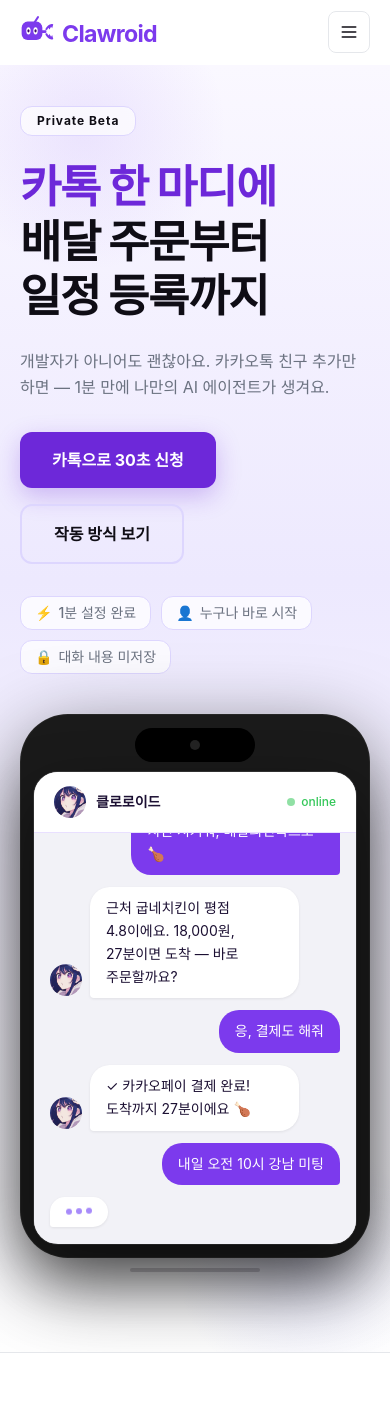
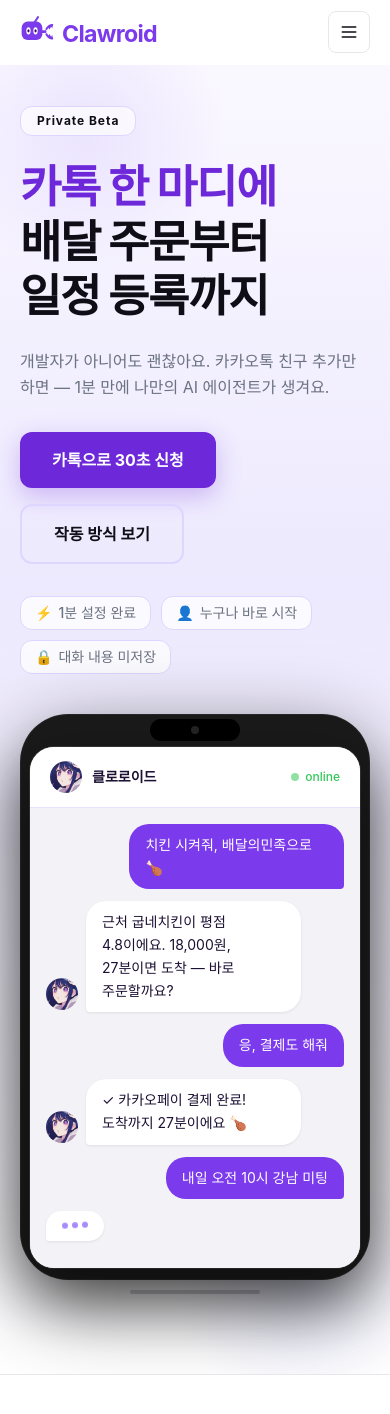
Before and after one commit to seojoonkim/cosmoid, a Next.js app: page / in a window 390 px wide. Shown: the top 1414 px of the page. Built offline with nearby package versions, Linux system fonts and the light colour scheme; a web font is replaced by a local one.

Commit message:
design: hero phone - thinner top bezel, taller screen

```diff
--- a/src/components/Hero.tsx
+++ b/src/components/Hero.tsx
@@ -163,24 +163,24 @@
                 style={{
                   background: "#1a1a1a",
                   borderRadius: "48px",
-                  padding: "14px",
+                  padding: "5px 10px 12px",
                   boxShadow:
                     "0 24px 80px rgba(0,0,0,0.6), 0 0 0 1px rgba(255,255,255,0.08), inset 0 0 0 1px rgba(255,255,255,0.05)",
                 }}
               >
                 <div
                   style={{
-                    width: "120px",
-                    height: "34px",
+                    width: "90px",
+                    height: "22px",
                     background: "#000",
-                    borderRadius: "17px",
-                    margin: "0 auto 10px",
+                    borderRadius: "11px",
+                    margin: "0 auto 6px",
                     display: "flex",
                     alignItems: "center",
                     justifyContent: "center",
                   }}
                 >
-                  <div style={{ width: "10px", height: "10px", background: "#222", borderRadius: "50%" }} />
+                  <div style={{ width: "8px", height: "8px", background: "#222", borderRadius: "50%" }} />
                 </div>
                 <div
                   className="rounded-3xl overflow-hidden"
@@ -199,7 +199,7 @@
                   </div>
                   <div
                     ref={chatRef}
-                    className="chat-scroll px-4 py-4 space-y-3 h-[411px] md:h-[484px] overflow-y-auto scroll-smooth"
+                    className="chat-scroll px-4 py-4 space-y-3 h-[460px] md:h-[540px] overflow-y-auto scroll-smooth"
                     style={{ background: "#f2f2f7" }}
                   >
                     <AnimatePresence>
```
